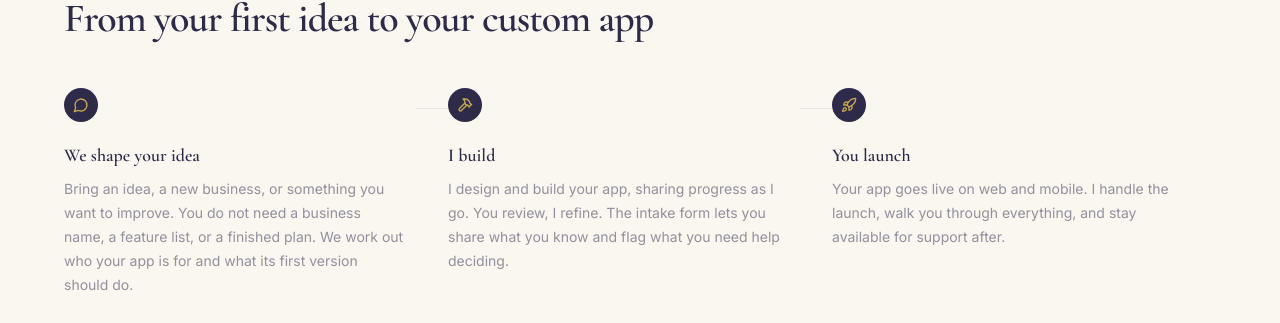
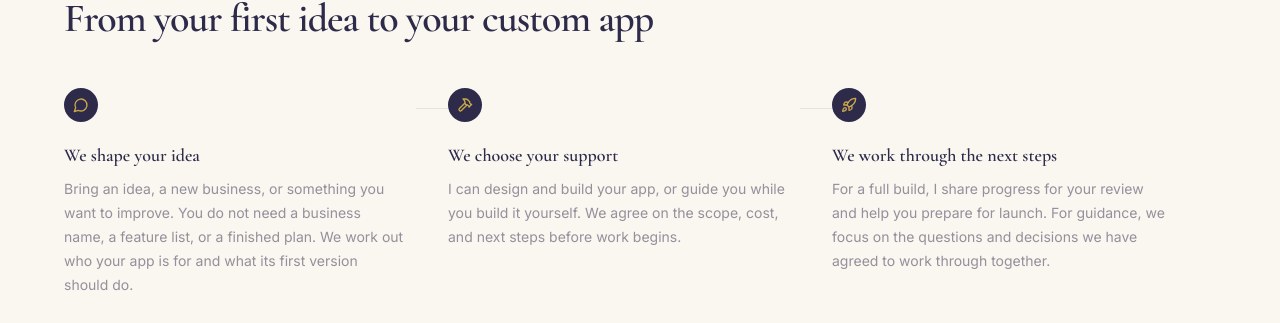
Before and after one commit to roxanneelizabeth21-cloud/iroxanne-studio, a React (Vite) app: page / in a window 1280 px wide. Shown: the part 1199-1522 px from the top of the page. Built offline with nearby package versions, Linux system fonts and the light colour scheme; no server answers; a web font is replaced by a local one.

Commit message:
External agent changes
Co-authored-by: roxanneelizabeth21-cloud <226116568+roxanneelizabeth21-cloud@users.noreply.github.com>

```diff
--- a/src/components/home/Process.jsx
+++ b/src/components/home/Process.jsx
@@ -2,8 +2,8 @@ import { MessageCircle, Hammer, Rocket } from 'lucide-react';
 
 const STEPS = [
   { icon: MessageCircle, title: 'We shape your idea', desc: "Bring an idea, a new business, or something you want to improve. You do not need a business name, a feature list, or a finished plan. We work out who your app is for and what its first version should do." },
-  { icon: Hammer, title: 'I build', desc: "I design and build your app, sharing progress as I go. You review, I refine. The intake form lets you share what you know and flag what you need help deciding." },
-  { icon: Rocket, title: 'You launch', desc: "Your app goes live on web and mobile. I handle the launch, walk you through everything, and stay available for support after." },
+  { icon: Hammer, title: 'We choose your support', desc: "I can design and build your app, or guide you while you build it yourself. We agree on the scope, cost, and next steps before work begins." },
+  { icon: Rocket, title: 'We work through the next steps', desc: "For a full build, I share progress for your review and help you prepare for launch. For guidance, we focus on the questions and decisions we have agreed to work through together." },
 ];
 
 export default function Process() {
```
